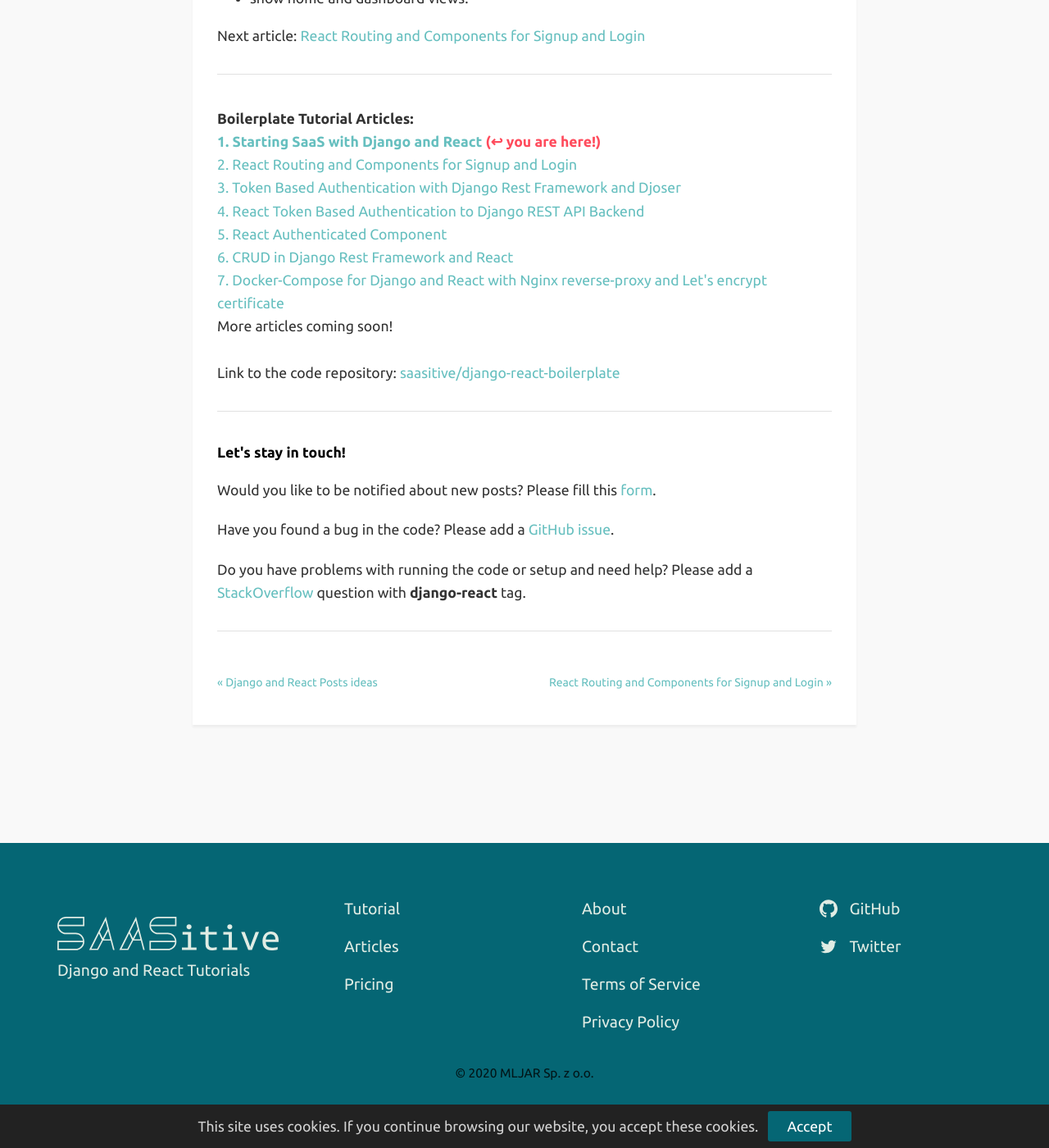
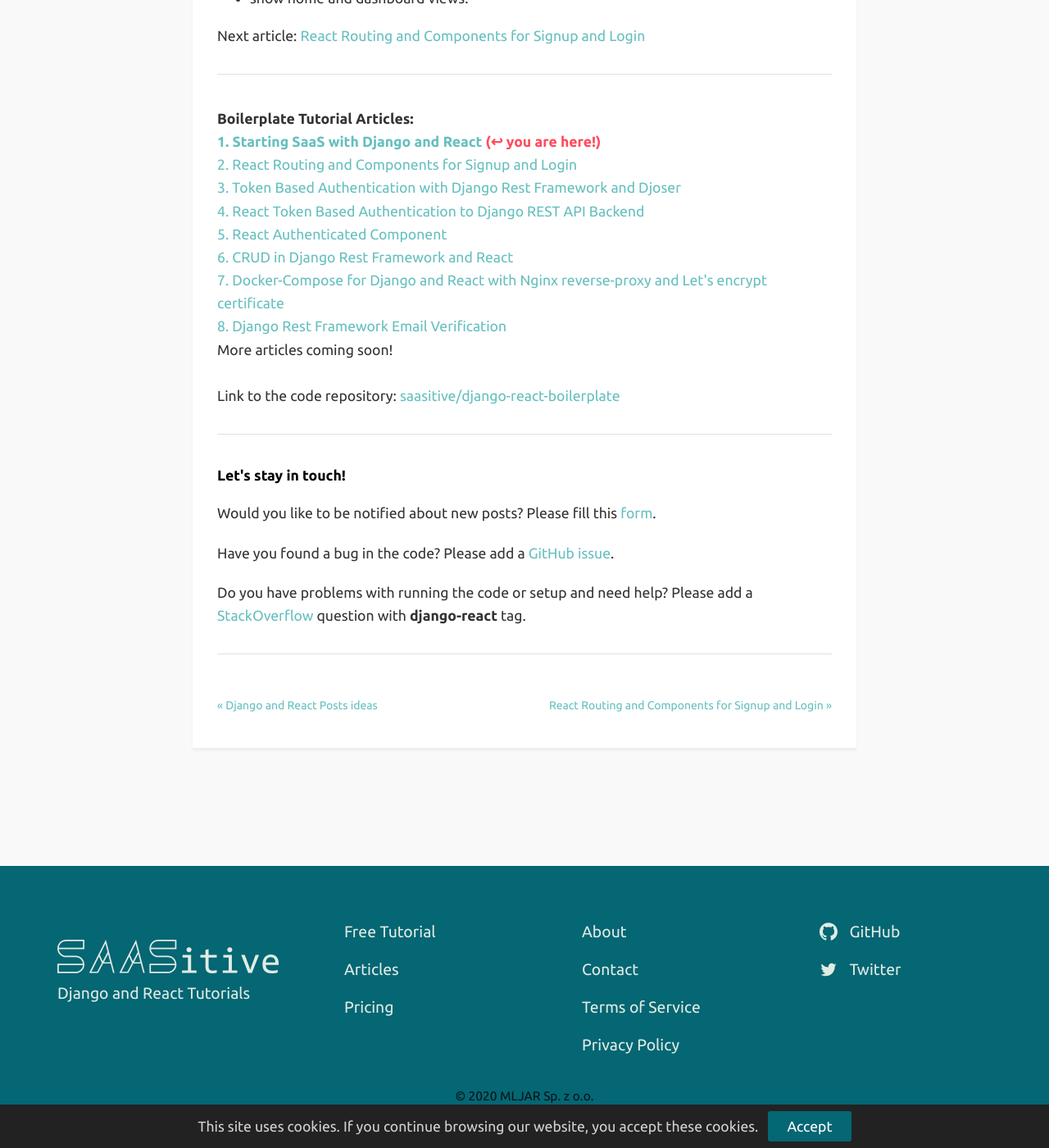
Before and after one commit to 100000000x/website, a Jekyll site: the page built from _posts/2020-10-23-django-react-boilerplate-saas.md, in a window 1280 px wide and 1400 px high, scrolled down 9083 px. Shown: the whole window at 82% size. Built offline with Jekyll 4.4.1, drawn with Linux system fonts in a browser that asks for light colours; some of the changed text lies outside the part shown.

Commit message:
email verification

```diff
--- a/_data/footer.yml
+++ b/_data/footer.yml
@@ -1,5 +1,5 @@
 - links:
-  - name: Tutorial
+  - name: Free Tutorial
     link: /django-react/boilerplate/
   - name: Articles
     link: /tutorial/
--- a/_data/navigation.yml
+++ b/_data/navigation.yml
@@ -1,4 +1,4 @@
-- name: Tutorial
+- name: Free Tutorial
   link: /django-react/boilerplate/
   new_window: false
   highlight: false
--- a/_includes/tutorial-links.html
+++ b/_includes/tutorial-links.html
@@ -74,6 +74,16 @@
 	</b>
 	{% endif %}
 	<br>
+
+	{% if include.post.url == "/tutorial/django-rest-framework-email-verification/" %}
+	<b style="color: #ff4b5c">
+		{% endif %}
+		<a href="/tutorial/django-rest-framework-email-verification/">8. Django Rest Framework Email Verification</a>
+		{% if include.post.url == "/tutorial/django-rest-framework-email-verification/" %}
+		(&larrhk; you are here!)
+	</b>
+	{% endif %}
+	<br>
 	More articles coming soon!
 
 	<br><br>
```
